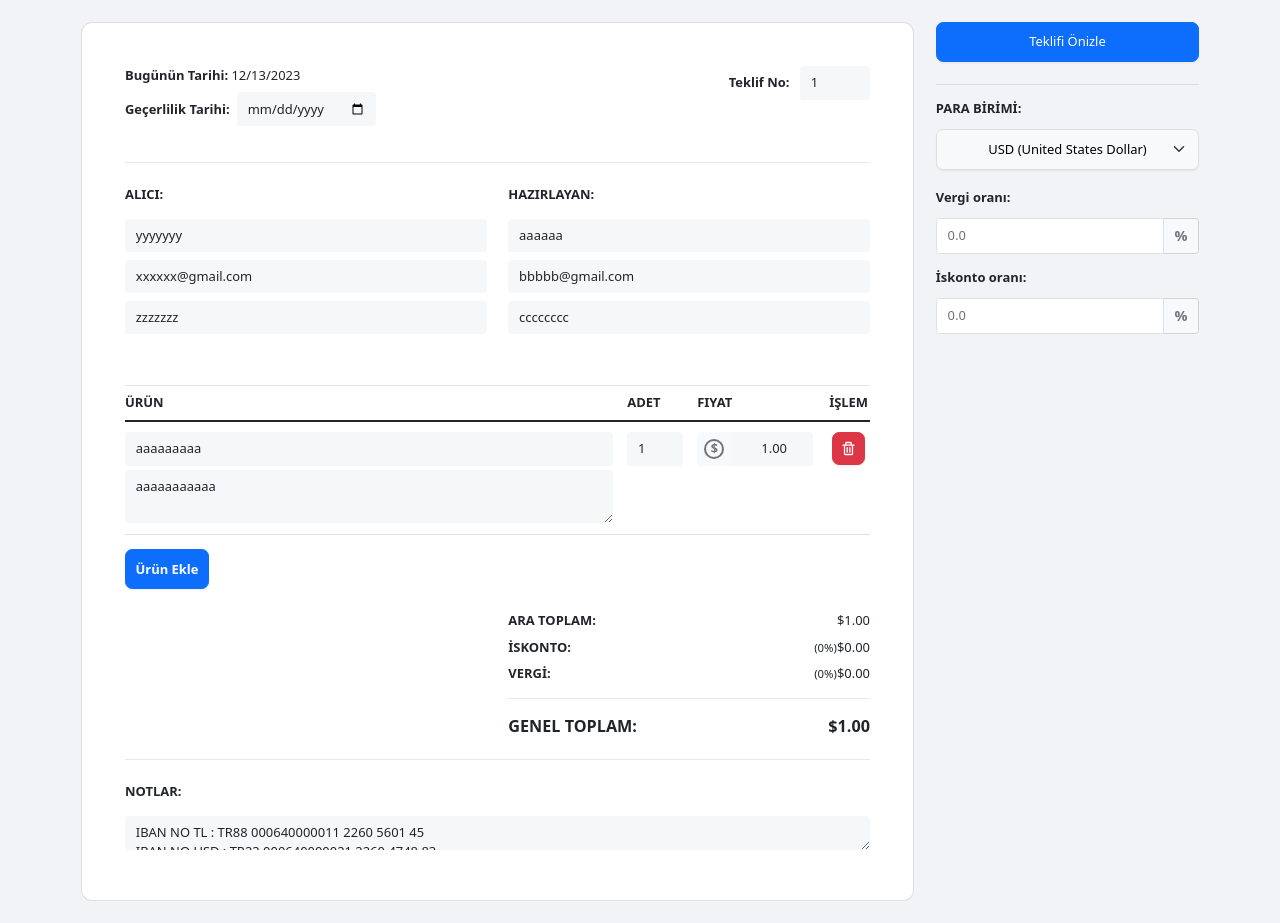
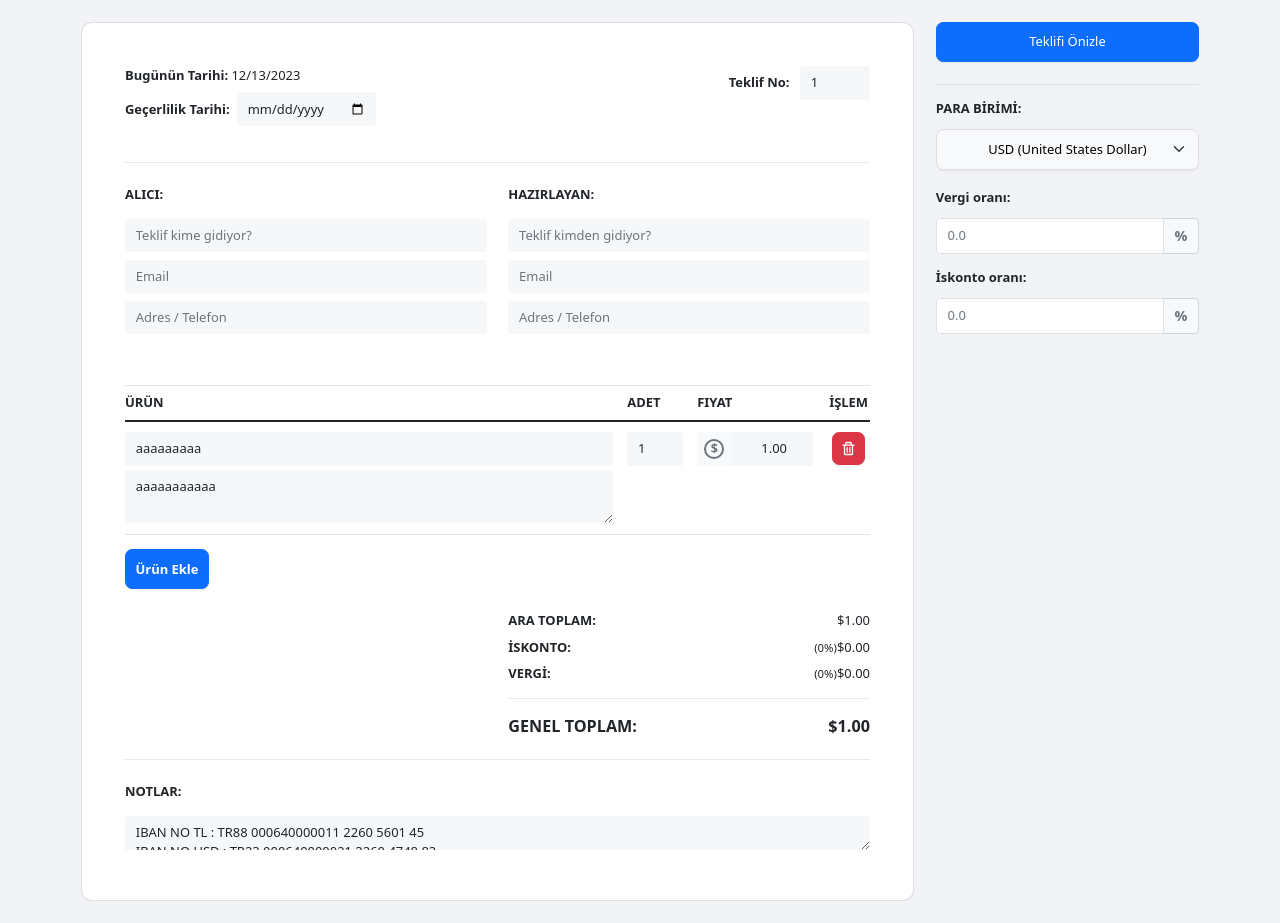
Before and after one commit to mehmetserdar/offer-generator, a React (Create React App) app: page / in a window 1280 px wide. Built offline with nearby package versions, Linux system fonts and the light colour scheme.

Commit message:
modified:   src/components/InvoiceForm.js

```diff
--- a/src/components/InvoiceForm.js
+++ b/src/components/InvoiceForm.js
@@ -15,16 +15,16 @@ class InvoiceForm extends React.Component {
     this.state = {
       isOpen: false,
       currency: '$',
-      currentDate: '14.12.2023',
+      currentDate: '',
       invoiceNumber: 1,
-      dateOfIssue: '15.12.2023',
-      billTo: 'yyyyyyy',
-      billToEmail: 'xxxxxx@gmail.com',
-      billToAddress: 'zzzzzzz',
-      billFrom: 'aaaaaa',
-      billFromEmail: 'bbbbb@gmail.com',
-      billFromAddress: 'cccccccc',
-      notes: 'ggfggggghgghghghg',
+      dateOfIssue: '',
+      billTo: '',
+      billToEmail: '',
+      billToAddress: '',
+      billFrom: '',
+      billFromEmail: '',
+      billFromAddress: '',
+      notes: '',
       total: '0.00',
       subTotal: '0.00',
       taxRate: '',
```
